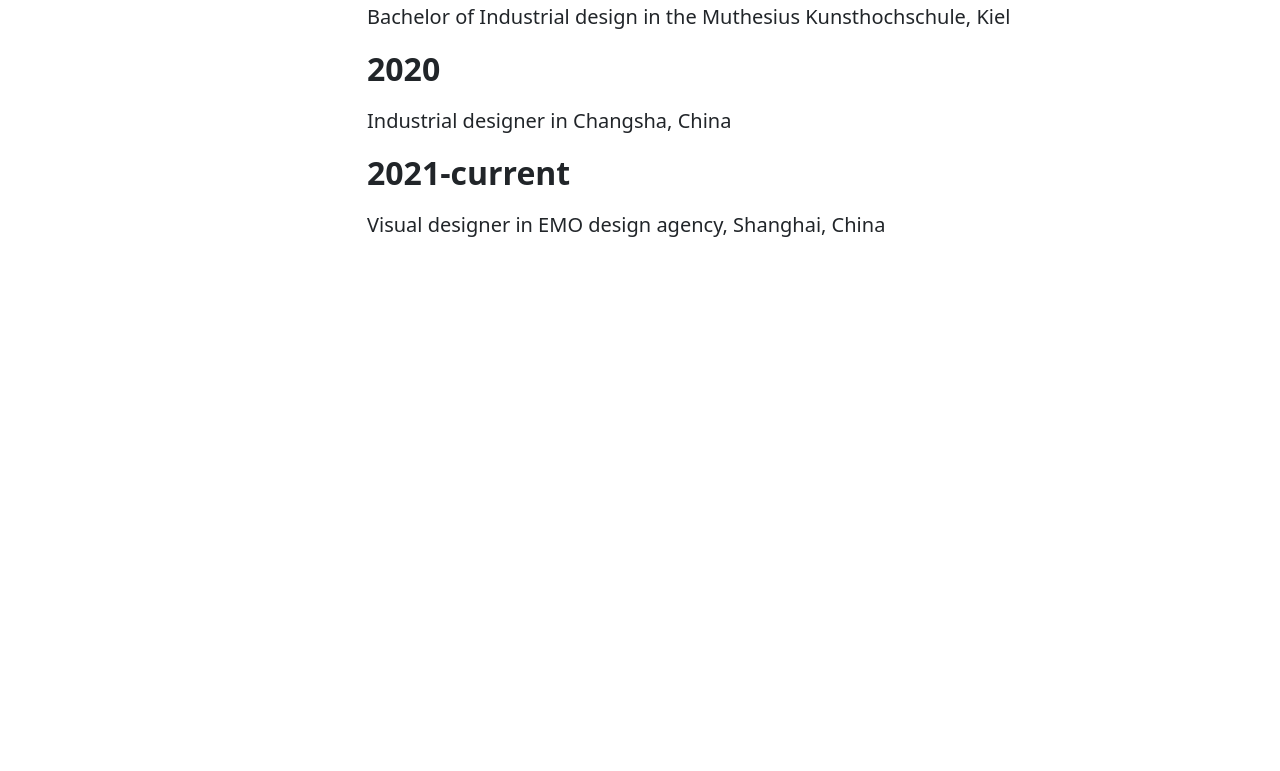
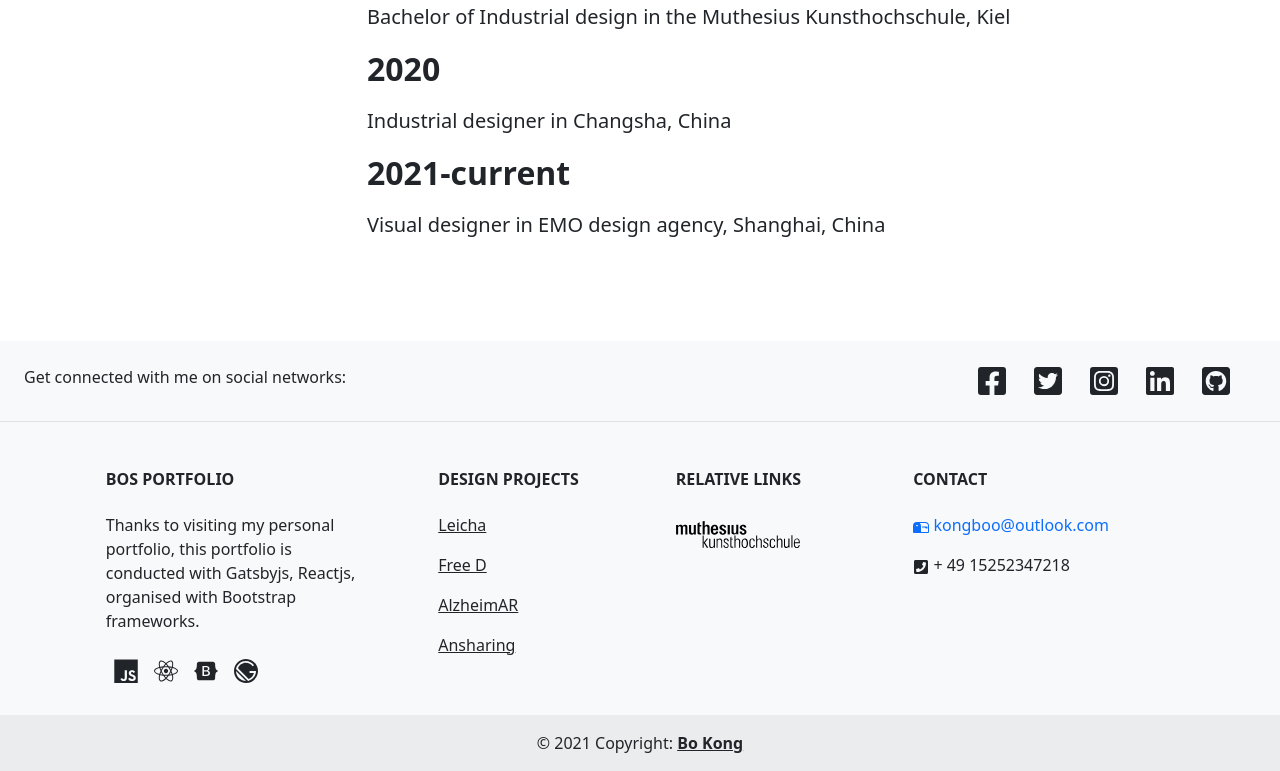
Before and after one commit to abuer008/Bosportfolio, a Gatsby site: page /contact in a window 1280 px wide. Shown: the part 613-1384 px from the top of the page. Before the commit the page ends 858 px from the top, so only its background shows below. Built offline with nearby package versions, Linux system fonts and the light colour scheme; Gatsby itself is replaced by a stand-in of ours.

Commit message:
adding footer

```diff
--- a/src/components/footer.js
+++ b/src/components/footer.js
@@ -1,12 +1,123 @@
 import React from 'react'
-import {Nav} from 'react-bootstrap'
+import {Link} from 'gatsby'
+import {DiJsBadge} from 'react-icons/di';
+import {IconContext} from 'react-icons';
+import {FaFacebookSquare, FaTwitterSquare, FaInstagramSquare, FaLinkedin, FaGithubSquare, FaReact, FaPhoneSquare, FaBootstrap} from 'react-icons/fa';
+import {BsMailbox2} from 'react-icons/bs';
+import {GrGatsbyjs} from 'react-icons/gr'
+
+import muthesiusLogo from '../data/muthesiusLogo.svg'
 
 export const Footer = () => {
   return (
     <>
-    <div>
-      <p>copyright Bo Kong.</p>
-    </div>
+    <footer className='fixed-footer bg-light m-auto p-0'>
+      <section className="d-flex justify-content-center justify-content-lg-between p-4 border-bottom">
+
+        <div className="me-5 d-none d-lg-block">
+          <span>Get connected with me on social networks:</span>
+        </div>
+
+        <IconContext.Provider value={{size: '2em'}}>
+        <div>
+          <a href="" className="me-4 text-reset">
+            <FaFacebookSquare />
+          </a>
+          <a href="" className="me-4 text-reset">
+            <FaTwitterSquare />
+          </a>
+          <a href="" className="me-4 text-reset">
+            <FaInstagramSquare />
+          </a>
+          <a href="" className="me-4 text-reset">
+            <FaLinkedin />
+          </a>
+          <a href="" className="me-4 text-reset">
+            <FaGithubSquare />
+          </a>
+        </div>
+        </IconContext.Provider>
+      </section>
+
+      <section className="">
+        <div className="container text-center text-md-start mt-5">
+          <div className="row mt-3">
+            <div className="col-md-3 col-lg-4 col-xl-3 mx-auto mb-4">
+              <h6 className="text-uppercase fw-bold mb-4">
+                Bos Portfolio
+              </h6>
+              <p>
+                Thanks to visiting my personal portfolio, this portfolio is conducted with Gatsbyjs, Reactjs, organised with Bootstrap frameworks.
+              </p>
+              <IconContext.Provider value={{size: '1.5em'}}>
+              <section className='d-flex flex-row'>
+                <div className='p-2'>
+                  <DiJsBadge />
+                </div>
+
+                <div className='p-2'>
+                <FaReact />
+                </div>
+
+                <div className='p-2'>
+                  <FaBootstrap />
+                </div>
+
+                <div className='p-2'>
+                  <GrGatsbyjs />
+                </div>
+              </section>
+              </IconContext.Provider>
+            </div>
+
+            <div className="col-md-2 col-lg-2 col-xl-2 mx-auto mb-4">
+              <h6 className="text-uppercase fw-bold mb-4">
+                Design Projects
+              </h6>
+              <p>
+                <Link to="/product-design/leicha" className="text-reset">Leicha</Link>
+              </p>
+              <p>
+                <Link to='/product-design/freed' className="text-reset">Free D</Link>
+              </p>
+              <p>
+                <Link to='/uxdesign/alzheimar' className="text-reset">AlzheimAR</Link>
+              </p>
+              <p>
+                <Link to="/uxdesign/ansharing" className="text-reset">Ansharing</Link>
+              </p>
+            </div>
+
+            <div className="col-md-3 col-lg-2 col-xl-2 mx-auto mb-4">
+              <h6 className="text-uppercase fw-bold mb-4">
+                Relative links
+              </h6>
+
+
+              <a href='https://en.muthesius-kunsthochschule.de/'>
+                <img src={muthesiusLogo} className='w-75 py-2' />
+              </a>
+            </div>
+
+            <div className="col-md-4 col-lg-3 col-xl-3 mx-auto mb-md-0 mb-4">
+              <h6 className="text-uppercase fw-bold mb-4">
+                Contact
+              </h6>
+              <a href='mailto:kongboo@outlook.com' className='text-decoration-none text-primary'>
+              <p>
+                <BsMailbox2 />    kongboo@outlook.com
+              </p>
+              </a>
+              <p><FaPhoneSquare />    + 49 15252347218</p>
+            </div>
+          </div>
+        </div>
+      </section>
+
+      <div className="text-center p-3" style={{backgroundColor: 'rgba(0, 0, 0, 0.05)'}}>
+        © 2021 Copyright: <a className="text-reset fw-bold" href="https://bo-portfolio.com/">Bo Kong</a>
+      </div>
+    </footer>
       </>
   )
 }
--- a/src/components/nav.js
+++ b/src/components/nav.js
@@ -44,6 +44,7 @@ const Header = ({children}) => {
         </Navbar.Collapse>
     </Navbar>
       {children}
+      <Footer />
     </div>
   )
 }
--- a/src/components/subPageHead.js
+++ b/src/components/subPageHead.js
@@ -5,11 +5,15 @@ import { FiChevronsDown } from "react-icons/fi"
 export const SubPageHead = ({ title, url }) => {
   return (
     <>
+      <div className='py-5' />
       <CrossImg url={url} />
       <div className="position-absolute start-50">
         <h1 className="display-1 fw-bold">{title}</h1>
         <h4 className="fw-bold"><FiChevronsDown /> Scroll to view</h4>
       </div>
+
+      <div className='py-5 my-5' />
+      <div className='py-5 my-5' />
     </>
   )
 }
--- a/src/pages/contact.js
+++ b/src/pages/contact.js
@@ -9,8 +9,7 @@ export default function Contact() {
   return (
     <div>
       <Header>
-        <Container>
-          <Row className='p-5' />
+        <Container className='py-5 my-5'>
           <Row>
             <Col xs={2} />
             <Col xs={1}>
--- a/src/pages/product-design/index.js
+++ b/src/pages/product-design/index.js
@@ -16,7 +16,8 @@ const ProductDesign = () => {
       <Header>
         <SubPageHead title="Product design" url={productHeadImg} />
 
-        <Container fluid='sm' className='position-absolute start-50 top-100 translate-middle-x'>
+
+        <Container fluid='sm' className='py-5 my-5'>
           <MainBlock url={leichaVideo} textData={leichaData.header} buttonLink='/product-design/leicha' buttonText='Enter Leicha' isVideo />
           <MainBlock url={freedVideo} textData={freedData.header} buttonLink='/product-design/freed' buttonText='Enter Free D' isVideo />
         </Container>
--- a/src/pages/uxdesign/index.js
+++ b/src/pages/uxdesign/index.js
@@ -16,7 +16,7 @@ const Uxdesign = () => {
       <Header>
         <SubPageHead url={UXHeadImg} title='UX/UI design' />
 
-        <Container fluid='sm' className='position-absolute start-50 top-100 translate-middle-x'>
+        <Container fluid='sm' className='py-5 my-5'>
           <MainBlock url={alzheimer} textData={alzheimerData.header} buttonLink='/uxdesign/alzheimar' buttonText='Enter AlzheimAR' />
           <MainBlock url={ansharing} textData={ansharingData.header} buttonLink='/uxdesign/ansharing' buttonText='Enter Ansharing' />
         </Container>
```
Also changed, not shown: src/pages/index.js (+4 -3 lines), src/data/muthesiusLogo.svg (added).
